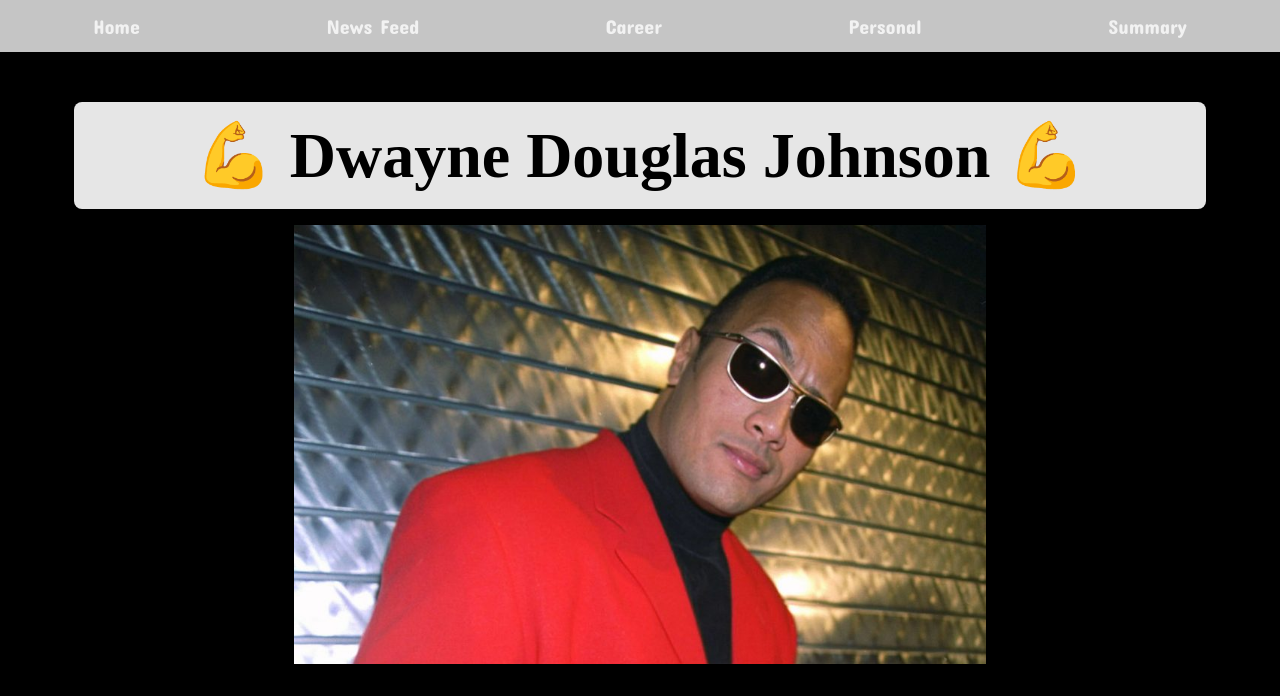
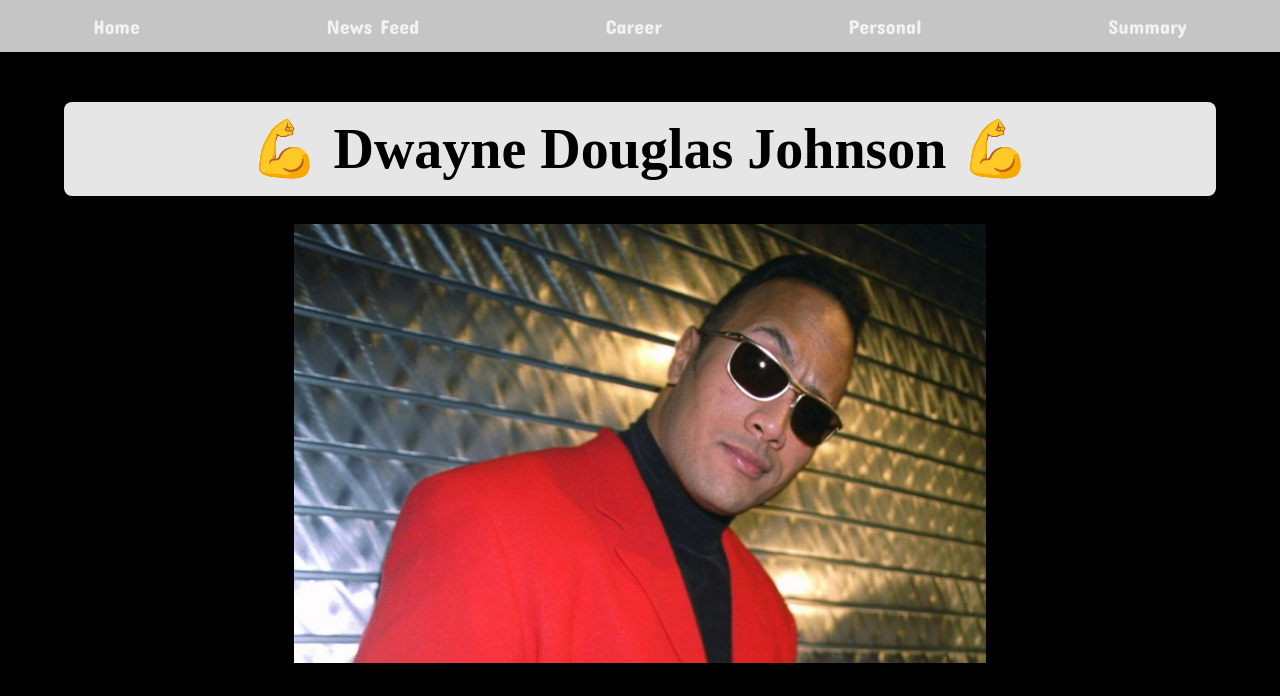
Before and after one commit to nss-day-cohort-32/tribute-backstreetboys, a plain HTML site: page personal.html in a window 1280 px wide. Shown: the top 696 px of the page. Drawn offline with Linux system fonts and the light colour scheme.

Commit message:
update title size

```diff
--- a/css/personal.css
+++ b/css/personal.css
@@ -9,10 +9,10 @@ body {
 }
 
 .title {
-    font-size: 4em;
+    font-size: 3.5em;
     background-color: rgb(230, 230, 230);
     border-radius: 8px;
-    margin: .25em .15em;
+    margin: .5em 0;
     padding: .25em;
     color: black;
 }
```
